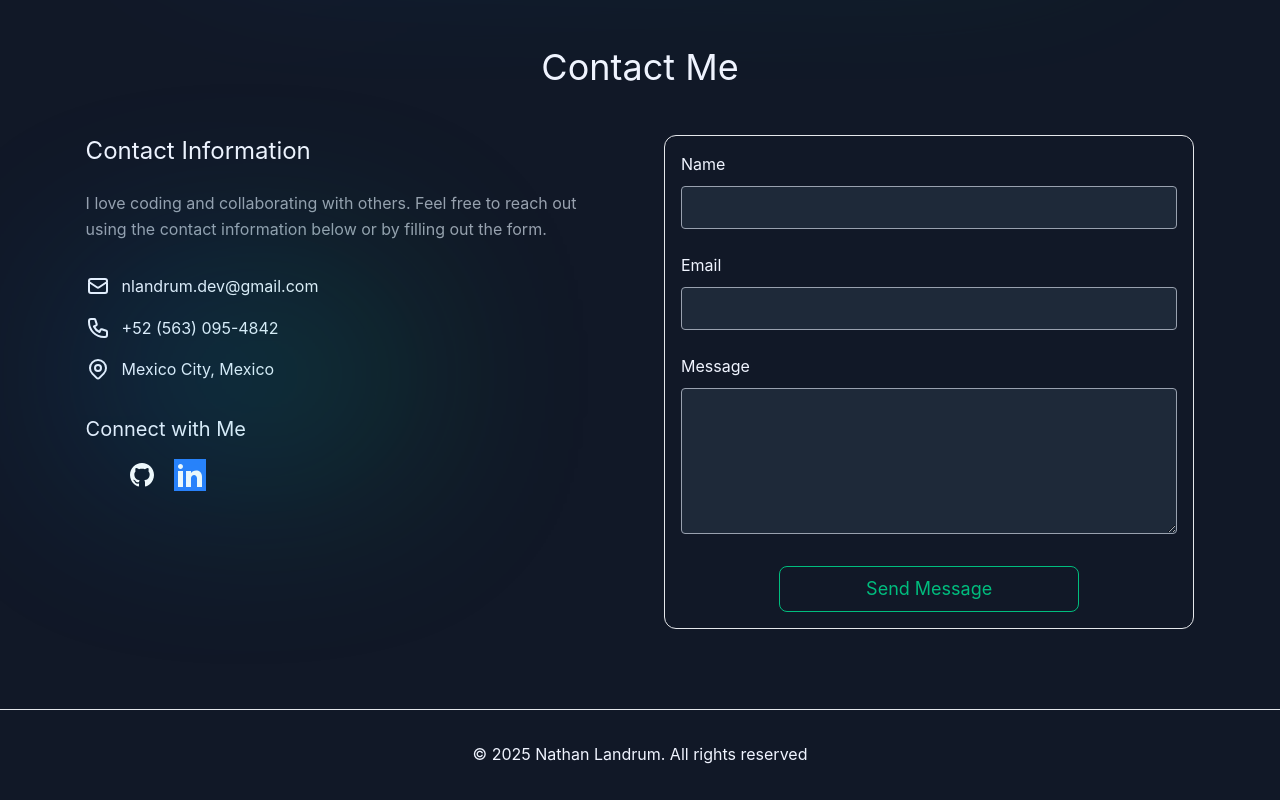
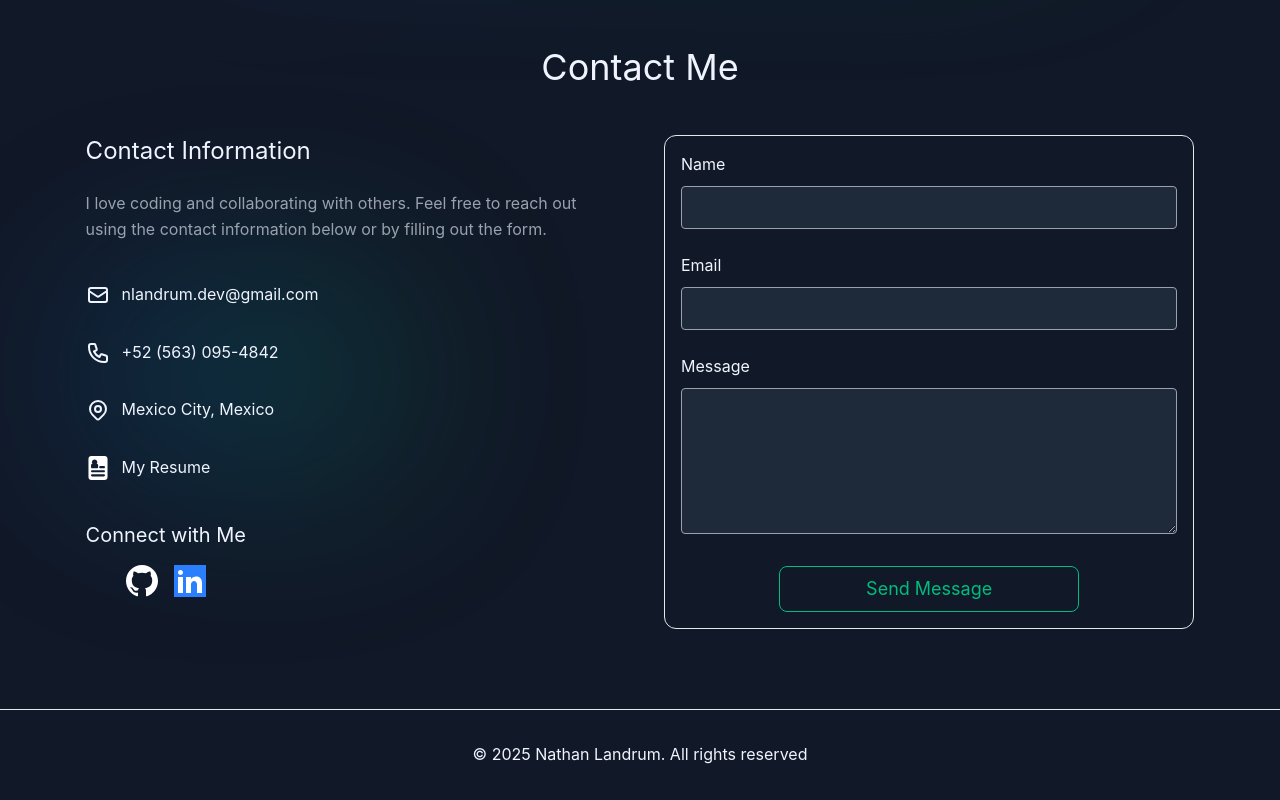
Before and after one commit to natelandrum/portfolio, a Nuxt app: page / in a window 1280 px wide. Shown: the part 3022-3822 px from the top of the page. Built offline with nearby package versions, Linux system fonts and the light colour scheme.

Commit message:
Add CV to the contact section

```diff
--- a/components/Contact.vue
+++ b/components/Contact.vue
@@ -4,6 +4,7 @@
   import LocationIcon from '@/assets/icons/location.svg'
   import GithubIcon from '@/assets/icons/github.svg'
   import LinkedInIcon from '@/assets/icons/linkedin.svg'
+  import CVIcon from '@/assets/icons/cv.svg'
 
   const { t } = useTranslation()
 
@@ -68,8 +69,6 @@
     isSubmitting.value = true
 
     try {
-      // In a real application, you would send the form data to a backend service
-      // This is a simulation of an API call
        await $fetch('/api/contact', {
           method: 'POST',
           body: {
@@ -113,19 +112,31 @@
 
           <div class="space-y-4">
             <div class="flex items-start">
-              <div class="absolute w-80 h-50">
+              <div class="absolute w-80 h-50 -z-10">
                 <GradientBackground />
               </div>
-              <EmailIcon class="mr-3 w-6 h-6" />
-              <span>{{ t('contact.myEmail') }}</span>
+              <div class="flex items-center py-2 hover:scale-110 transition-transform">
+                <EmailIcon class="mr-3 w-6 h-6 flex-shrink-0" />
+                <a :href="`mailto:${t('contact.myEmail')}`">{{ t('contact.myEmail') }}</a>
+              </div>
             </div>
             <div class="flex items-start">
-              <PhoneIcon class="mr-3 w-6 h-6" />
-              <span>{{ t('contact.myPhone') }}</span>
+              <div class="flex items-center py-2 hover:scale-110 transition-transform">
+                <PhoneIcon class="mr-3 w-6 h-6 flex-shrink-0" />
+                <a :href="`tel:${t('contact.myPhone')}`">{{ t('contact.myPhone') }}</a>
+              </div>
             </div>
             <div class="flex items-start">
-              <LocationIcon class="mr-3 w-6 h-6" />
-              <span>{{ t('contact.myLocation') }}</span>
+              <div class="flex items-center py-2 hover:scale-110 transition-transform">
+                <LocationIcon class="mr-3 w-6 h-6 flex-shrink-0" />
+                <span class="inline-block">{{ t('contact.myLocation') }}</span>
+              </div>
+            </div>
+            <div class="flex items-start">
+              <a href="/CV.docx" download class="flex items-center hover:scale-110 transition-transform cursor-pointer py-2">
+                <CVIcon class="mr-3 w-6 h-6 invert flex-shrink-0" />
+                <span class="inline-block">{{ t('contact.myCV') }}</span>
+              </a>
             </div>
           </div>
 
@@ -135,7 +146,7 @@
               <!-- Social media links -->
               <div class="h-8 w-8 flex justify-center items-center hover:scale-120 transition-transform">
                 <a :href="t('contact.myGithub')" class="text-white! hover:bg-transparent!">
-                <GithubIcon class="w-6 h-6" />
+                <GithubIcon class="w-8 h-8" />
               </a>
               </div>
               <div class="bg-blue-500 h-8 w-8 flex justify-center items-center hover:scale-120 transition-transform">
--- a/locales/en.json
+++ b/locales/en.json
@@ -194,7 +194,8 @@
     "myEmail": "nlandrum.dev@gmail.com",
     "myLocation": "Mexico City, Mexico",
     "myLinkedIn": "https://www.linkedin.com/in/nathan-landrum-dev/",
-    "myGithub": "https://github.com/natelandrum"
+    "myGithub": "https://github.com/natelandrum",
+    "myCV": "My Resume"
   },
   "footer": {
     "rights": "All rights reserved",
--- a/locales/es.json
+++ b/locales/es.json
@@ -194,7 +194,8 @@
     "myEmail": "nlandrum.dev@gmail.com",
     "myLocation": "Mexico City, Mexico",
     "myLinkedIn": "https://www.linkedin.com/in/nathan-landrum-dev/",
-    "myGithub": "https://github.com/natelandrum"
+    "myGithub": "https://github.com/natelandrum",
+    "myCV": "Mi Currículum"
   },
   "footer": {
     "rights": "Todos los derechos reservados",
```
Also changed, not shown: assets/icons/cv.svg (added), 1 other file (tests, documents, lock files or other folders).
